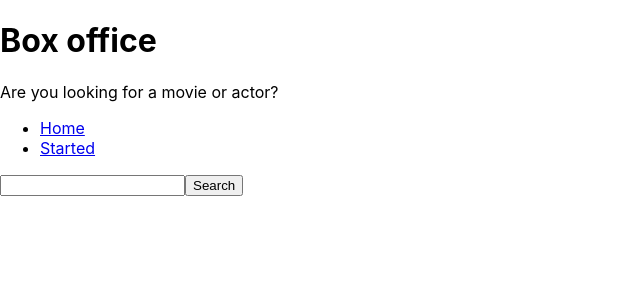
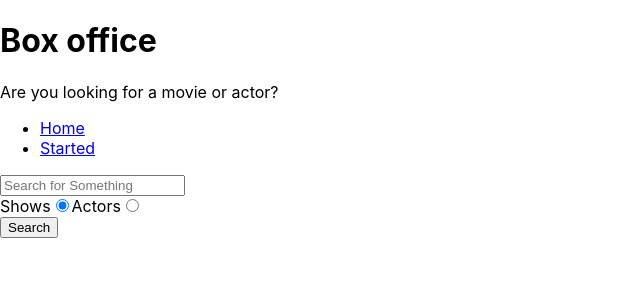
Before and after one commit to AjayS1509/box_office, a React (Create React App) app: page / in a window 1280 px wide. Shown: the top 300 px of the page, without its empty margins (0-640 px from the left). Built offline with nearby package versions, Linux system fonts and the light colour scheme.

Commit message:
added search option

```diff
--- a/src/pages/Home.js
+++ b/src/pages/Home.js
@@ -5,10 +5,13 @@ import { apiGet } from '../misc/config';
 const Home = () => {
   const [input, setInput] = useState('');
   const [results, setResults] = useState(null);
+  const [searchOption, setsearchOption] = useState('shows');
+
+  const isShowsSearch = searchOption === 'shows';
 
   const onSearch = () => {
     // https://api.tvmaze.com/search/shows?q=men
-    apiGet(`search/shows?q=${input}`).then(result => {
+    apiGet(`search/${searchOption}?q=${input}`).then(result => {
       setResults(result);
       // console.log(result);
     });
@@ -24,18 +27,21 @@ const Home = () => {
     }
   };
 
+  const onRadioChange = ev => {
+    setsearchOption(ev.target.value);
+  };
+  console.log(searchOption);
+
   const renderResults = () => {
     if (results && results.length === 0) {
       return <div>No Results</div>;
     }
     if (results && results.length > 0) {
-      return (
-        <div>
-          {results.map(item => (
-            <div key={item.show.id}>{item.show.name}</div>
-          ))}{' '}
-        </div>
-      );
+      return results[0].show
+        ? results.map(item => <div key={item.show.id}>{item.show.name}</div>)
+        : results.map(item => (
+            <div key={item.person.id}>{item.person.name}</div>
+          ));
     }
     return null;
   };
@@ -44,10 +50,33 @@ const Home = () => {
     <MainPageLayout>
       <input
         type="text"
+        placeholder="Search for Something"
         onChange={onInputChange}
         onKeyDown={onKeyDown}
         value={input}
       />
+      <div>
+        <label htmlFor="show-serach">
+          Shows
+          <input
+            id="show-serach"
+            type="radio"
+            value="shows"
+            checked={isShowsSearch}
+            onChange={onRadioChange}
+          />
+        </label>
+        <label htmlFor="actor-search">
+          Actors
+          <input
+            id="actor-serach"
+            type="radio"
+            value="people"
+            checked={!isShowsSearch}
+            onChange={onRadioChange}
+          />
+        </label>
+      </div>
       <button type="button" onClick={onSearch}>
         Search
       </button>
```
